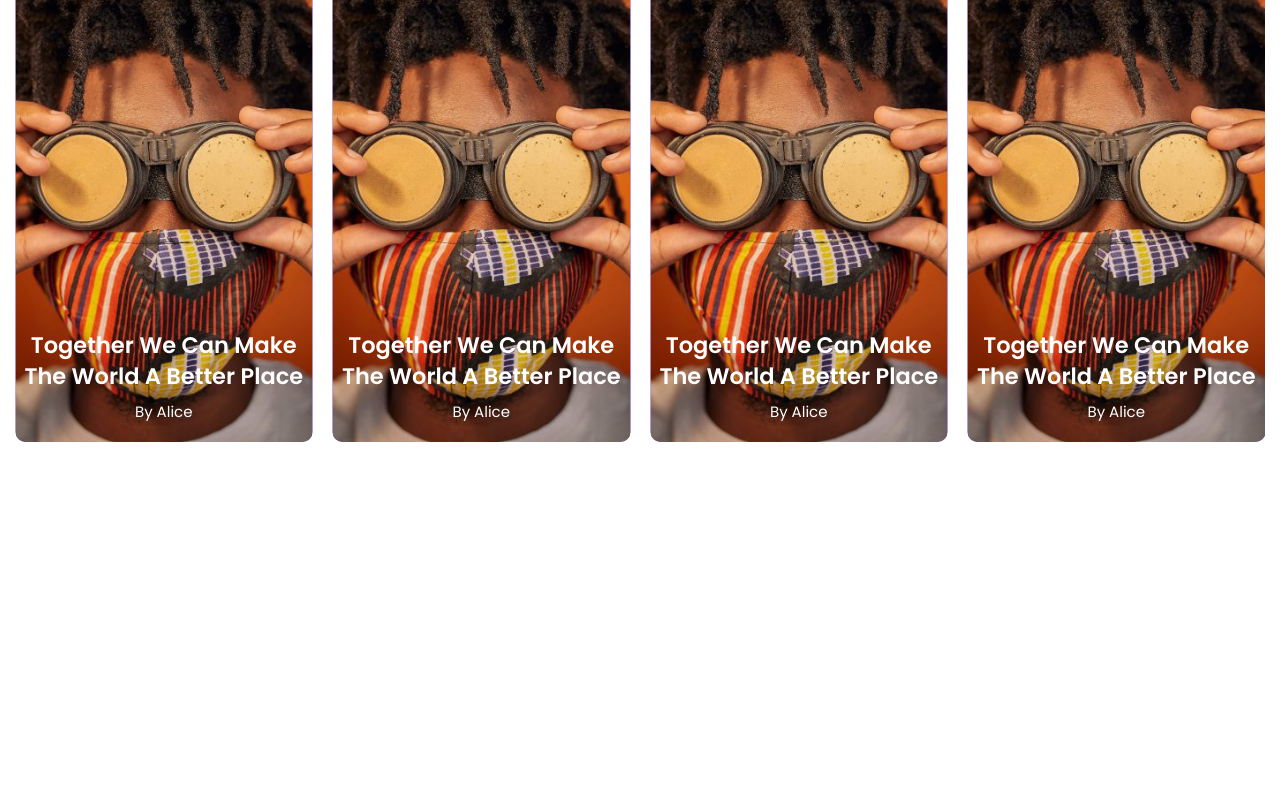
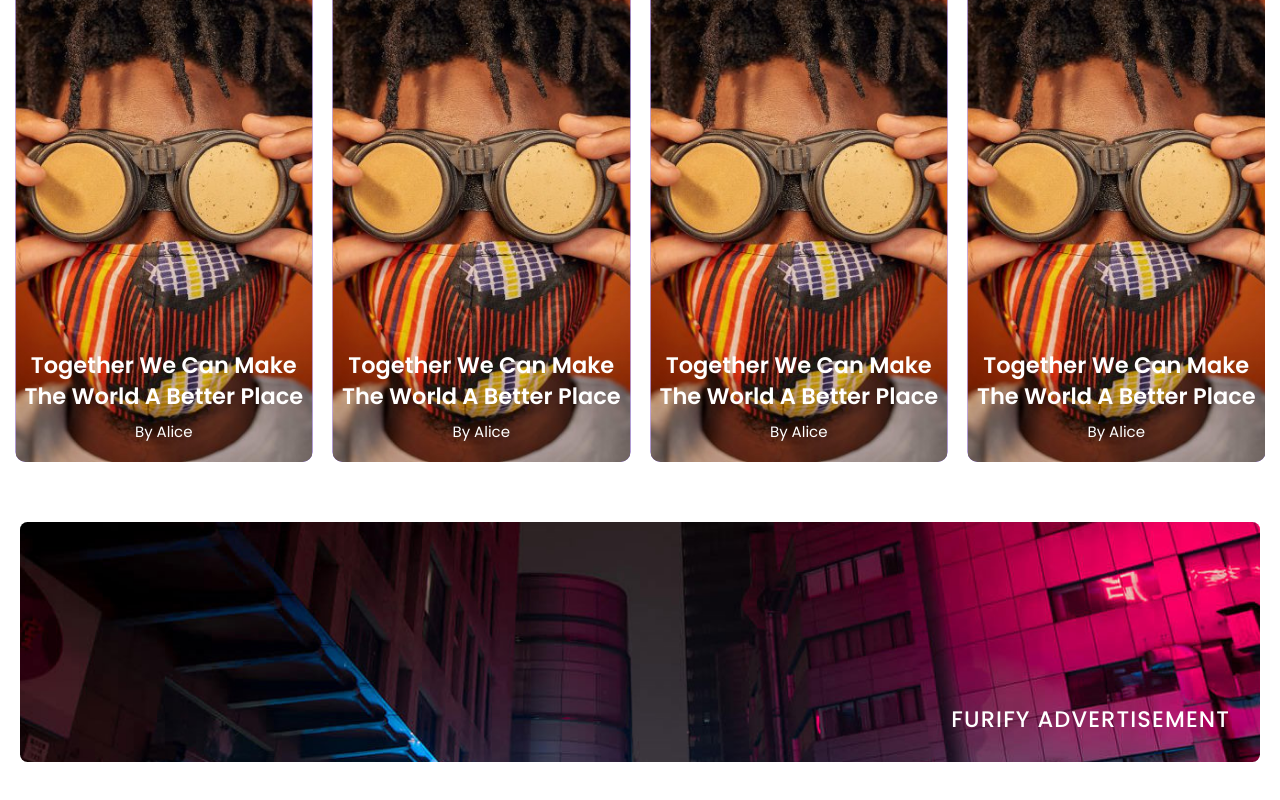
Before and after one commit to izubaire/morphy, a React (Create React App) app in the folder frontend/: page / in a window 1280 px wide. Shown: the part 270-1070 px from the top of the page. Before the commit the page ends 800 px from the top, so only its background shows below. Built offline with nearby package versions, Linux system fonts and the light colour scheme.

Commit message:
create Ad component

```diff
--- /dev/null
+++ b/frontend/src/components/homePage/Ad.tsx
@@ -0,0 +1,20 @@
+export default function Ad() {
+  return (
+    <section className="my-24 h-96">
+      <figure className="max-w-[1240px] h-full mx-auto rounded-xl overflow-hidden cursor-pointer group relative">
+        <img
+          src="/images/ad.jpg"
+          alt="ad"
+          className="w-full h-full object-cover transition-all duration-300 scale-125 group-hover:scale-100"
+        />
+        <div className="overlay absolute top-0 left-0 w-full h-full transition-all group-hover:bg-[#2e5d5a] opacity-50" />
+        <figcaption className="absolute bottom-12 right-12 uppercase text-4xl text-white font-medium tracking-wider">
+          furify advertisement
+        </figcaption>
+        <p className="absolute transition-all duration-[400ms] top-16 left-0 opacity-0 group-hover:left-20 group-hover:opacity-100 uppercase text-2xl text-white font-medium tracking-wide py-2 px-6 border-0 border-r border-solid border-white">
+          Lorem ipsum dolor sit amet consectetur adipisicing ....
+        </p>
+      </figure>
+    </section>
+  )
+}
--- a/frontend/src/components/homePage/Trending.tsx
+++ b/frontend/src/components/homePage/Trending.tsx
@@ -8,7 +8,7 @@ const blogs = ["1", "2", "3", "4", "5", "6"]
 
 export default function Trending() {
   return (
-    <section className="trending px-6 py-8 h-[57rem]">
+    <section className="trending px-6 pt-8 h-[57rem]">
       <Swiper
         spaceBetween={20}
         slidesPerView={4}
--- a/frontend/src/pages/Home.tsx
+++ b/frontend/src/pages/Home.tsx
@@ -1,9 +1,11 @@
+import Ad from "../components/homePage/Ad"
 import Trending from "../components/homePage/Trending"
 
 export default function Home() {
   return (
     <>
       <Trending />
+      <Ad />
     </>
   )
 }
```
Also changed, not shown: frontend/public/images/ad.jpg (added).
